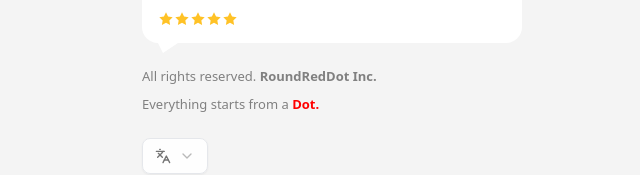
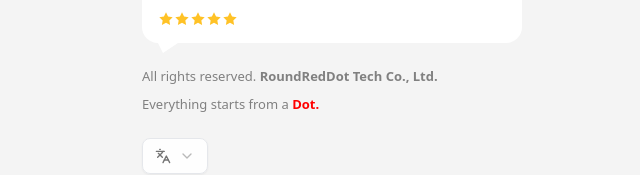
Before and after one commit to RoundRedDot/ideashell-invitation, a Next.js app: page /1 in a window 1280 px wide. Shown: the part 3359-3534 px from the top of the page, without its empty margins (308-948 px from the left). Built offline with nearby package versions, Linux system fonts and the light colour scheme.

Commit message:
refactor: Simplify BottomSlogan component by removing useIdeaShellDetection
- Replaced the useIdeaShellDetection hook with a direct check for 'cn' in the environment variable to determine the company name displayed in the BottomSlogan component.

```diff
--- a/components/invitation/BottomSlogan.tsx
+++ b/components/invitation/BottomSlogan.tsx
@@ -1,10 +1,7 @@
 "use client";
 
-import { useIdeaShellDetection } from "@/hooks/useUserAgent";
-
 const BottomSlogan = () => {
-  const { isCN } = useIdeaShellDetection();
-
+  const isCN = process.env.NEXT_PUBLIC_APP_DEEPLINK_URL?.includes('cn');
   return <span className="font-bold">{isCN ? "RoundRedDot Tech Co., Ltd." : "RoundRedDot Inc."}</span>;
 };
 
```
